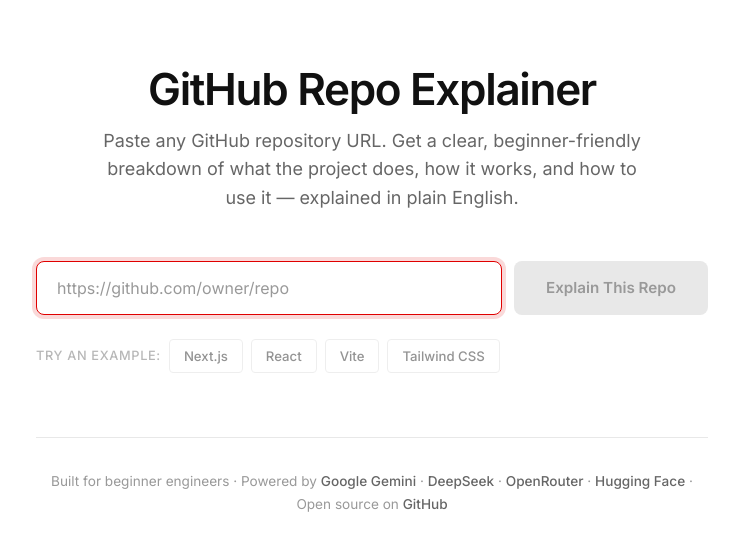
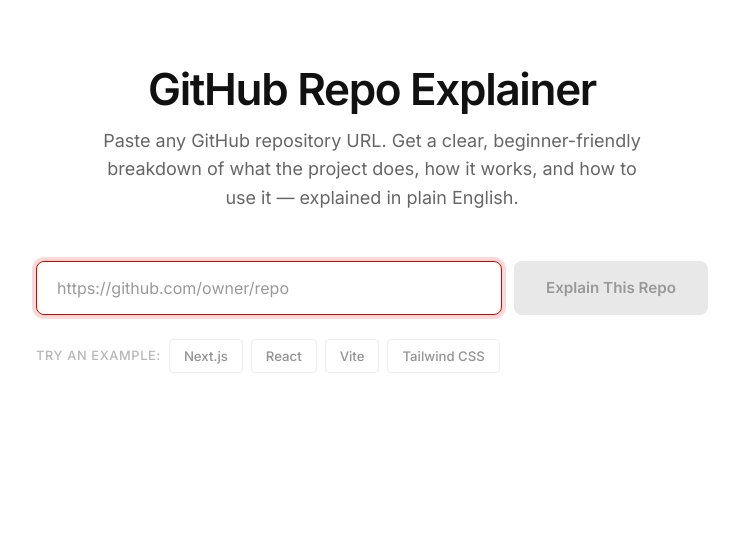
Before and after one commit to agrwl-utkarsh/mini2, a React (Vite) app: page / in a window 1280 px wide. Shown: the top 550 px of the page, without its empty margins (268-1007 px from the left). Built offline with nearby package versions, Linux system fonts and the light colour scheme.

Commit message:
Remove footer with AI provider links

```diff
--- a/src/App.css
+++ b/src/App.css
@@ -510,7 +510,7 @@ body {
 
 /* Print */
 @media print {
-  .analyze-form, .examples, .footer, .submit-btn, .clear-btn, .example-btn {
+  .analyze-form, .examples, .submit-btn, .clear-btn, .example-btn {
     display: none !important;
   }
   .result {
--- a/src/App.jsx
+++ b/src/App.jsx
@@ -107,10 +107,6 @@ function App() {
           <div className="explanation">{explanation}</div>
         </article>
       )}
-
-      <footer className="footer">
-        <p>Built for beginner engineers · Powered by <a href="https://ai.google.dev/gemini-api" target="_blank" rel="noopener noreferrer">Google Gemini</a> · <a href="https://deepseek.com" target="_blank" rel="noopener noreferrer">DeepSeek</a> · <a href="https://openrouter.ai" target="_blank" rel="noopener noreferrer">OpenRouter</a> · <a href="https://huggingface.co" target="_blank" rel="noopener noreferrer">Hugging Face</a> · Open source on <a href="https://github.com/agrwl-utkarsh/mini2" target="_blank" rel="noopener noreferrer">GitHub</a></p>
-      </footer>
     </div>
   )
 }
```
